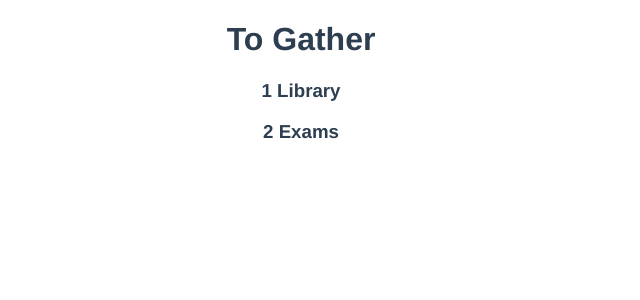
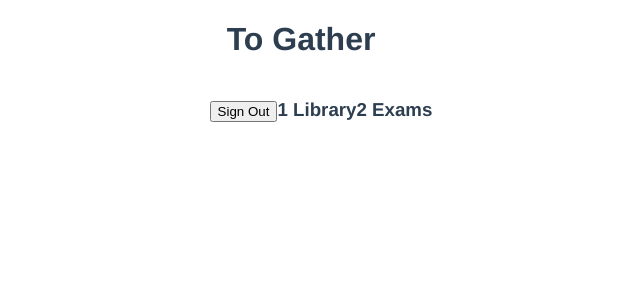
Before and after one commit to jutinwang/uOttaHack-2024-uO2030Vision, a Vue app in the folder uo2024-vision/: page /roomTypes in a window 1280 px wide. Shown: the top 300 px of the page, without its empty margins (339-979 px from the left). Built offline with nearby package versions, Linux system fonts and the light colour scheme.

Commit message:
add sign out functionality

```diff
--- a/uo2024-vision/package.json
+++ b/uo2024-vision/package.json
@@ -10,6 +10,7 @@
     "lint": "vue-cli-service lint"
   },
   "dependencies": {
+    "axios": "^1.6.7",
     "core-js": "^3.8.3",
     "firebase": "^10.8.1",
     "register-service-worker": "^1.7.2",
--- a/uo2024-vision/src/views/RoomTypes.vue
+++ b/uo2024-vision/src/views/RoomTypes.vue
@@ -1,13 +1,18 @@
 <template>
-  <div>
-    <div v-for="room in roomTypes" :key="room.id" @click="redirectToRoomPage(room.id)">
+  <ul>
+    <li>
+      <button @click="signOut">Sign Out</button>
+    </li>
+    <li v-for="room in roomTypes" :key="room.id" @click="redirectToRoomPage(room.id)">
       <h3>{{ room.id }} {{ room.name }}</h3>
-    </div>
-  </div>
+    </li>
+  </ul>
 </template>
 
 <script>
 import axios from 'axios';
+import { getAuth, signOut } from "firebase/auth";
+
 
 export default {
   name: 'RoomTypeList',
@@ -23,7 +28,26 @@ export default {
     redirectToRoomPage(roomId) {
       // Navigate to the room page and pass the roomId as a parameter
       this.$router.push({ name: 'rooms', params: { id: roomId } });
+    },
+    signOut() {
+      const auth = getAuth();
+
+      signOut(auth)
+        .then(() => {
+          // After successful sign-out, you can redirect or perform other actions
+          console.log('User signed out successfully');
+          this.$router.push('/');
+        })
+        .catch(error => {
+          console.error('Error signing out:', error.message);
+        });
     }
   }
 };
 </script>
+
+<style>
+li{
+  display: inline-block
+}
+</style>
```
Also changed, not shown: uo2024-vision/src/views/RoomsView.vue (+6 -5 lines), 1 other file (tests, documents, lock files or other folders).
